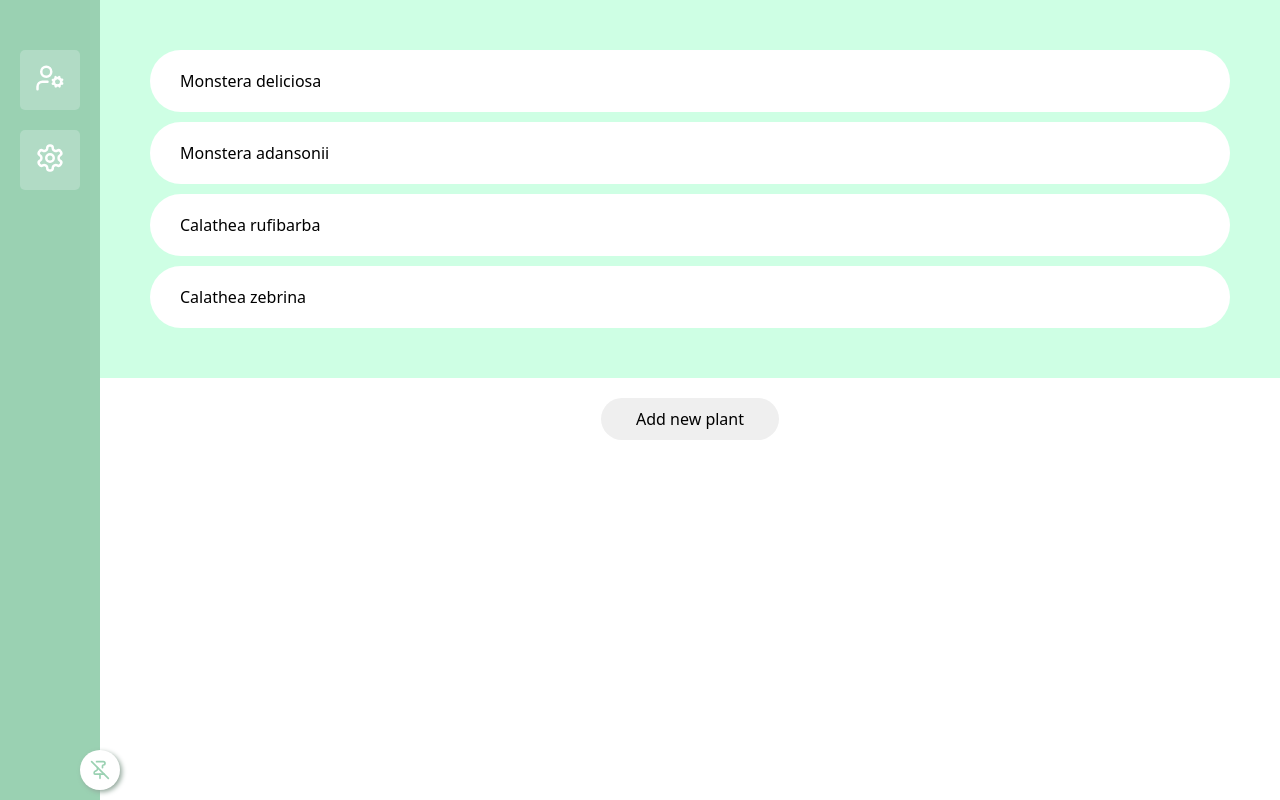
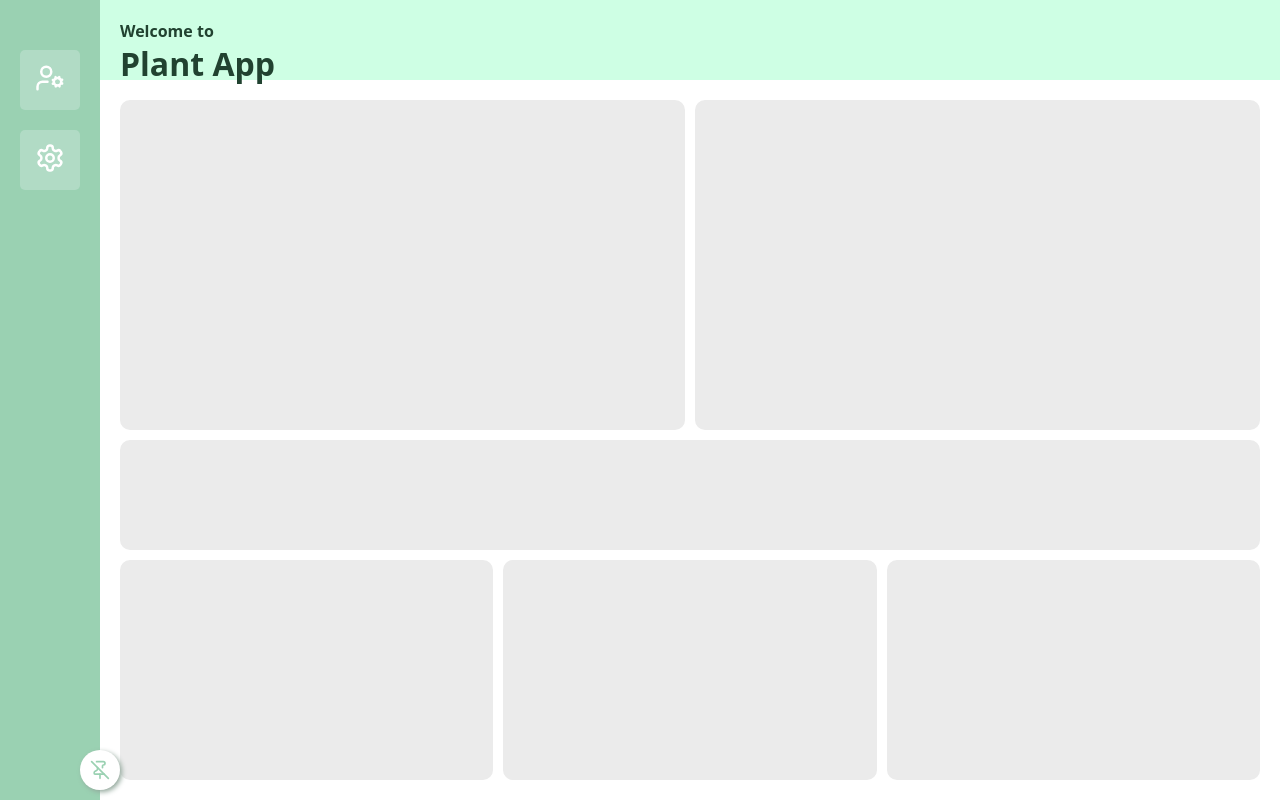
Before and after one commit to ngoosen/gardening-app, a Next.js app: page / in a window 1280 px wide. Built offline with nearby package versions, Linux system fonts and the light colour scheme.

Commit message:
feat: add dashboard structure

```diff
--- /dev/null
+++ b/app/components/dashboard/Dashboard.tsx
@@ -0,0 +1,20 @@
+import styles from "@/style/components/dashboard/Dashboard.module.scss";
+
+export default function Dashboard(): JSX.Element {
+  return (
+    <div className={styles.main}>
+      <div className={styles.title}>
+        <h2>Welcome to</h2>
+        <h1>Plant App</h1>
+      </div>
+      <div className={styles.articles}>
+        <div className={styles.placeholder}></div>
+        <div className={styles.placeholder}></div>
+        <div className={styles.placeholder}></div>
+        <div className={styles.placeholder}></div>
+        <div className={styles.placeholder}></div>
+        <div className={styles.placeholder}></div>
+      </div>
+    </div>
+  );
+}
--- a/app/components/sideNav/SideNavigation.tsx
+++ b/app/components/sideNav/SideNavigation.tsx
@@ -46,7 +46,7 @@ export default function SideNavigation(): JSX.Element {
         />
         <SideNavigationButton
           buttonIcon={<Settings />}
-          title="Paramètres"
+          title="Settings"
           open={open}
         />
       </ul>
--- a/app/page.tsx
+++ b/app/page.tsx
@@ -1,9 +1,7 @@
-// import styles from "@/app/page.module.scss";
-
-import PlantList from "./components/PlantList";
+import Dashboard from "./components/dashboard/Dashboard";
 
 export default async function Home() {
   return (
-    <PlantList />
+    <Dashboard />
   );
 }
--- /dev/null
+++ b/style/components/dashboard/Dashboard.module.scss
@@ -0,0 +1,53 @@
+@import "../../variables";
+
+$title_height: 10vh;
+
+.main {
+  .title {
+    height: $title_height;
+
+    padding: 20px;
+
+    background-color: $primary_green;
+
+    h1, h2 {
+      color: $dark_green;
+    }
+
+    h2 {
+      font-size: 16px;
+    }
+  }
+
+  .articles {
+    display: grid;
+    grid-template-columns: repeat(6, 1fr);
+    grid-template-rows: 3fr 1fr 2fr;
+    gap: 10px;
+
+    width: 100%;
+    height: calc(100vh - $title_height);
+
+    padding: 20px;
+
+    :nth-child(1),
+    :nth-child(2) {
+      grid-column-start: span 3;
+    }
+
+    :nth-child(3) {
+      grid-column-start: span 6;
+    }
+
+    :nth-child(4),
+    :nth-child(5),
+    :nth-child(6) {
+      grid-column-start: span 2;
+    }
+
+    .placeholder {
+      border-radius: 10px;
+      background-color: #ebebeb;
+    }
+  }
+}
```
Also changed, not shown: app/admin/page.tsx (added, +7 -0 lines).
